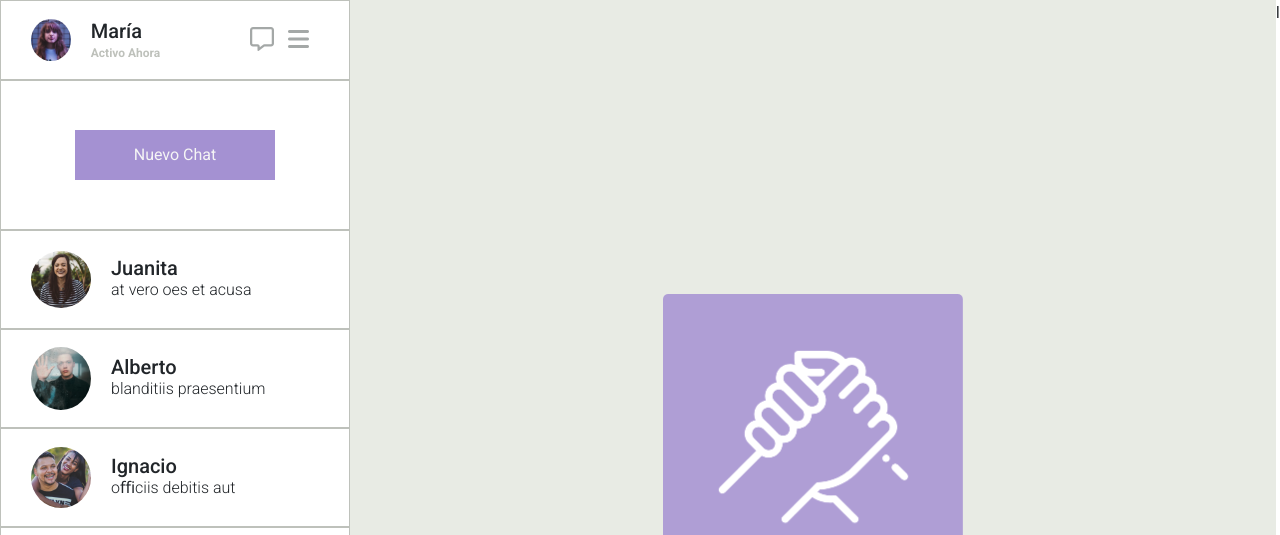
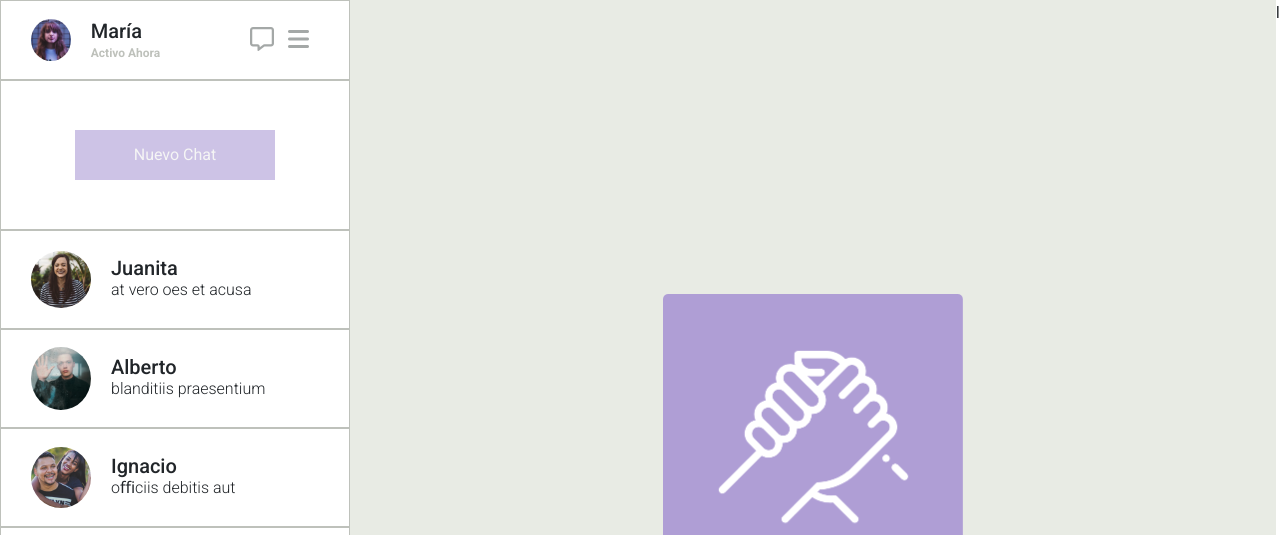
Before and after one commit to pzepeda90/sistema-mensajeria, a plain HTML site: page index.html in a window 1280 px wide. In both pictures the pointer is over the button "Nuevo Chat". Shown: the top 535 px of the page. Drawn offline with nearby package versions, Linux system fonts and the light colour scheme.

Commit message:
agrego hover y focus

```diff
--- a/assets/css/style.css
+++ b/assets/css/style.css
@@ -77,6 +77,13 @@ body {
     padding: 5px;
 }
 
+.btn-personal:hover {
+    background-color: #CDC3E6;
+}
+
+.btn-personal:focus {
+    background-color: #BEC1BB;
+}
 
 .rg-contacto{
     display: flex;
```
